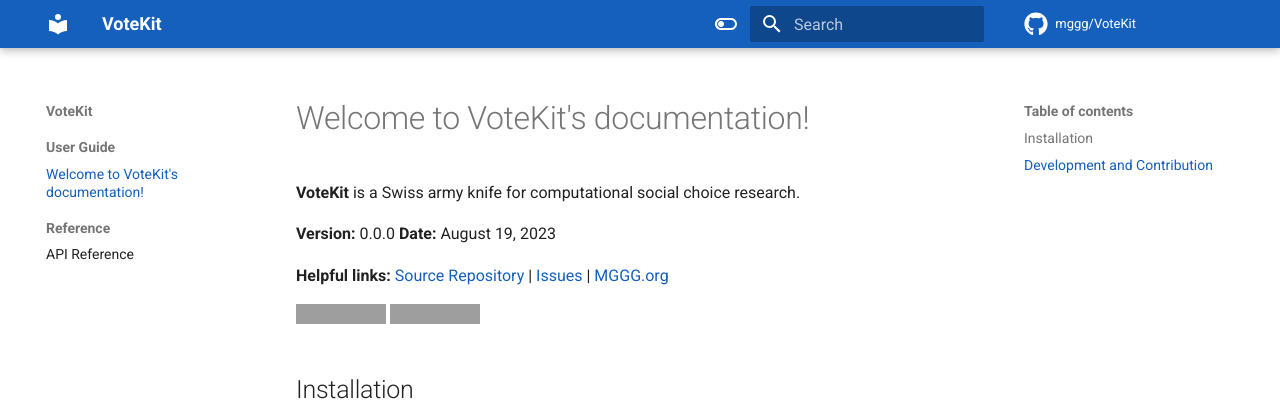
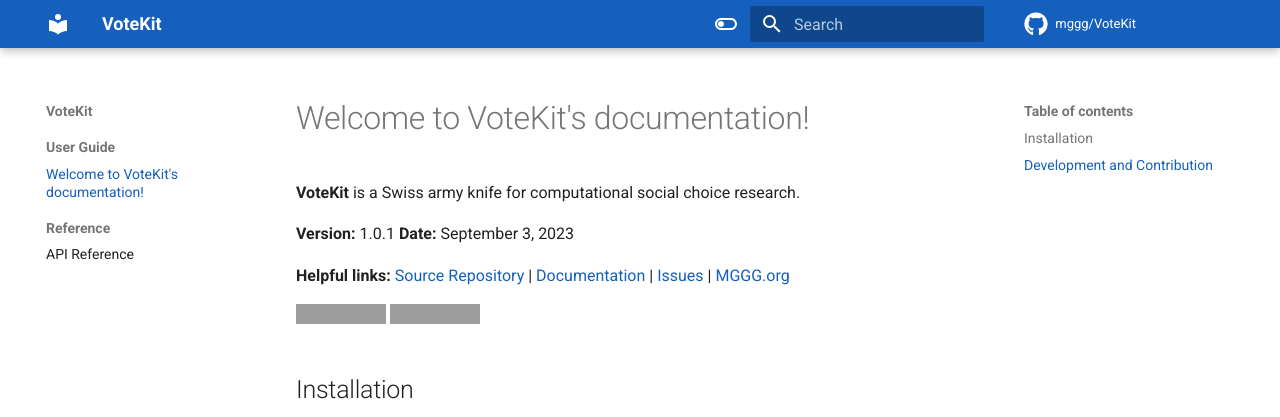
Before and after one commit to mggg/VoteKit, an MkDocs documentation site: the page built from docs/index.md, in a window 1280 px wide and 1149 px high. Shown: the top 417 px of the window. Built offline with MkDocs 1.6.1 and Material for MkDocs 9.7.7, drawn with Linux system fonts in a browser that asks for light colours; comment, search, counter and statistics services are not loaded; grey boxes are pictures that could not be loaded.

Commit message:
Updated version and date for site

```diff
--- a/docs/index.md
+++ b/docs/index.md
@@ -3,9 +3,9 @@
 
 **VoteKit** is a Swiss army knife for computational social choice research.
 
-**Version:** 0.0.0 **Date:** August 19, 2023
+**Version:** 1.0.1 **Date:** September 3, 2023
 
-**Helpful links:** [Source Repository](https://github.com/mggg/VoteKit) | [Issues](https://github.com/mggg/VoteKit/issues) | [MGGG.org](https://mggg.org/)
+**Helpful links:** [Source Repository](https://github.com/mggg/VoteKit) | [Documentation](https://mggg.github.io/VoteKit/) | [Issues](https://github.com/mggg/VoteKit/issues) | [MGGG.org](https://mggg.org/)
 
 
 [![PyPI version](https://badge.fury.io/py/votekit.svg)](https://badge.fury.io/py/votekit)
```
